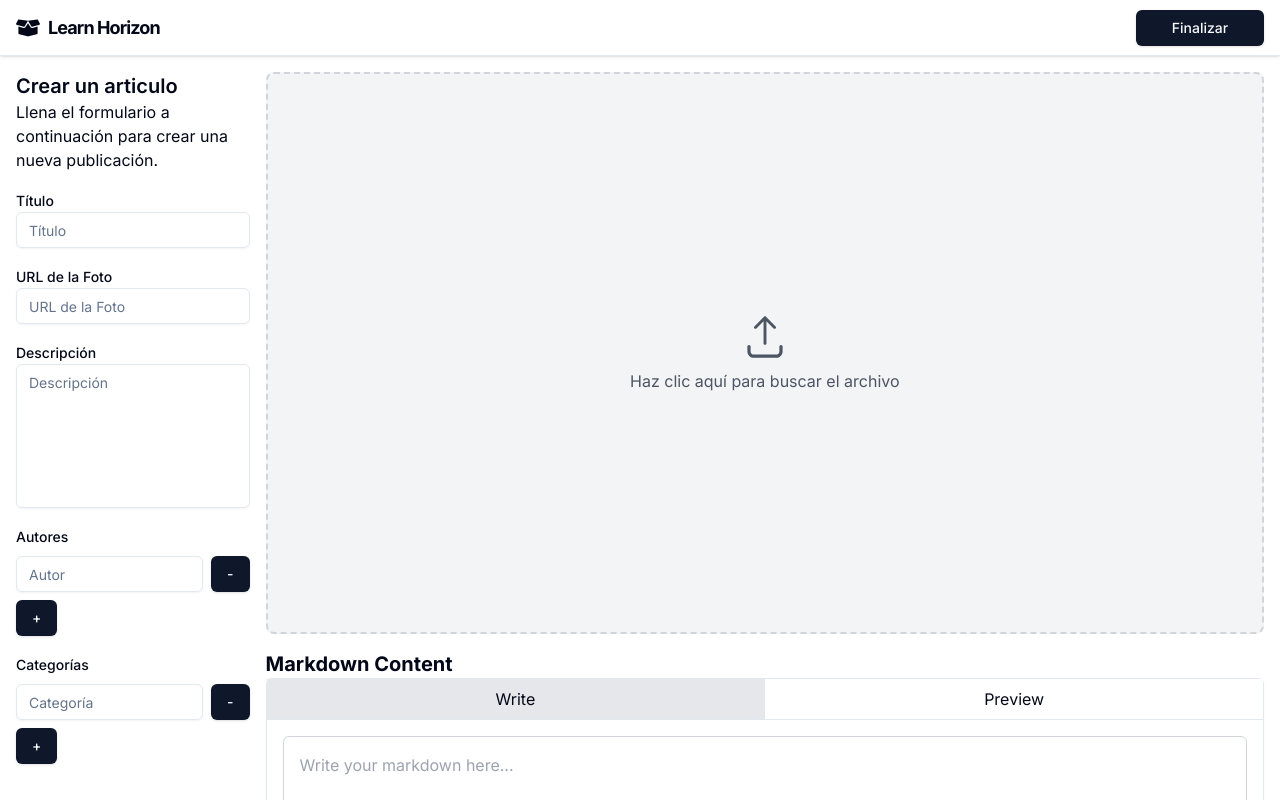
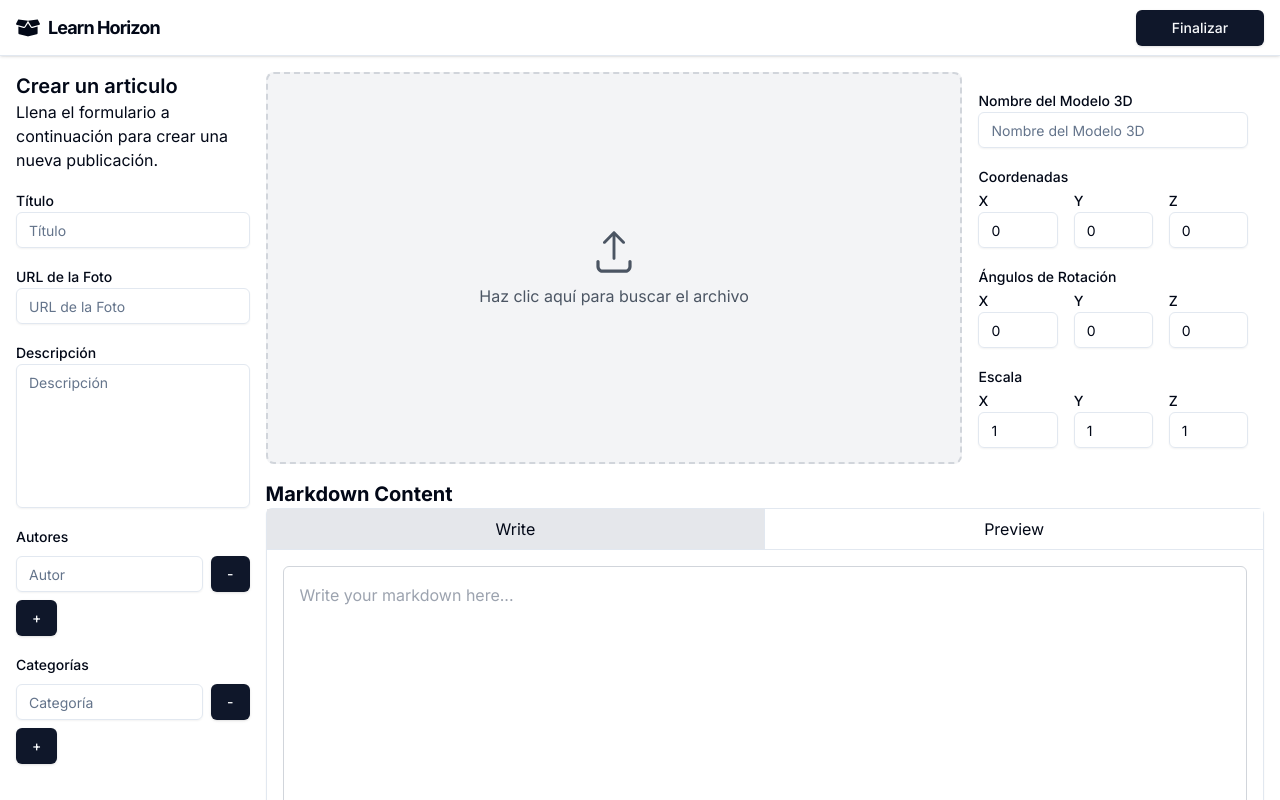
Before and after one commit to NewHorizon-AI/LearnHorizon-Frontend, a Next.js app: page /article/create in a window 1280 px wide. Shown: the top 800 px of the page. Built offline with nearby package versions, Linux system fonts and the light colour scheme.

Commit message:
Preparativos previos a revision 1

```diff
--- /dev/null
+++ b/src/modules/Create-Article/components/Above-content/ModelControllers.tsx
@@ -0,0 +1,95 @@
+'use client'
+
+import React from 'react'
+import { Label } from '@/components/ui/label'
+import { Input } from '@/components/ui/input'
+import useFormStore from '@/contexts/article/create-article/useFormStore'
+
+const ModelControllers: React.FC = () => {
+  const { objectName, coordinates, rotationAngles, scale, setField } =
+    useFormStore()
+
+  return (
+    <div className="space-y-4">
+      <div className="grid grid-cols-1 gap-4">
+        <div>
+          <Label htmlFor="objectName">Nombre del Modelo 3D</Label>
+          <Input
+            id="objectName"
+            type="text"
+            value={objectName}
+            onChange={(e) => {
+              setField('objectName', e.target.value)
+            }}
+            placeholder="Nombre del Modelo 3D"
+          />
+        </div>
+        <div>
+          <Label>Coordenadas</Label>
+          <div className="flex space-x-4">
+            {['X', 'Y', 'Z'].map((axis, index) => (
+              <div key={axis} className="flex-1">
+                <Label htmlFor={`coordinates-${axis}`}>{axis}</Label>
+                <Input
+                  id={`coordinates-${axis}`}
+                  type="number"
+                  value={coordinates[index]}
+                  onChange={(e) => {
+                    const newValue = [...coordinates]
+                    newValue[index] = parseFloat(e.target.value)
+                    setField('coordinates', newValue)
+                  }}
+                  placeholder={axis}
+                />
+              </div>
+            ))}
+          </div>
+        </div>
+        <div>
+          <Label>Ángulos de Rotación</Label>
+          <div className="flex space-x-4">
+            {['X', 'Y', 'Z'].map((axis, index) => (
+              <div key={axis} className="flex-1">
+                <Label htmlFor={`rotationAngles-${axis}`}>{axis}</Label>
+                <Input
+                  id={`rotationAngles-${axis}`}
+                  type="number"
+                  value={rotationAngles[index]}
+                  onChange={(e) => {
+                    const newValue = [...rotationAngles]
+                    newValue[index] = parseFloat(e.target.value)
+                    setField('rotationAngles', newValue)
+                  }}
+                  placeholder={axis}
+                />
+              </div>
+            ))}
+          </div>
+        </div>
+        <div>
+          <Label>Escala</Label>
+          <div className="flex space-x-4">
+            {['X', 'Y', 'Z'].map((axis, index) => (
+              <div key={axis} className="flex-1">
+                <Label htmlFor={`scale-${axis}`}>{axis}</Label>
+                <Input
+                  id={`scale-${axis}`}
+                  type="number"
+                  value={scale[index]}
+                  onChange={(e) => {
+                    const newValue = [...scale]
+                    newValue[index] = parseFloat(e.target.value)
+                    setField('scale', newValue)
+                  }}
+                  placeholder={axis}
+                />
+              </div>
+            ))}
+          </div>
+        </div>
+      </div>
+    </div>
+  )
+}
+
+export default ModelControllers
--- a/src/modules/Create-Article/components/ManageArticlePage.tsx
+++ b/src/modules/Create-Article/components/ManageArticlePage.tsx
@@ -1,7 +1,7 @@
 import React from 'react'
 
 import ArticleFormData from './Left-SideBar/ArticleFormData'
-// import Model3DInputs from './Above-content/_ArticleModel3DControls'
+import ModelControllers from './Above-content/ModelControllers'
 import ArticleMarkdown from './Below-Content/ArticleMarkdown'
 import UploadModel from '@/modules/Upload-Model/UploadModel'
 
@@ -21,10 +21,10 @@ const ManageArticlePage: React.FC = () => {
             <div className="aspect-video w-full h-full">
               <UploadModel />
             </div>
-            {/* Modelo 3D
+            {/* Modelo 3D */}
             <div className="hidden lg:flex w-1/2 p-4">
-              <Model3DInputs />
-            </div> */}
+              <ModelControllers />
+            </div>
           </div>
 
           {/* Contenido de Markdown */}
--- a/src/modules/Upload-Model/UploadModel.tsx
+++ b/src/modules/Upload-Model/UploadModel.tsx
@@ -3,7 +3,7 @@ import RenderFileHandler from './libs/RenderFileHandler'
 
 const Upload: React.FC = () => {
   return (
-    <div className="w-full h-full bg-gray-100 border-2 border-dashed border-gray-300 rounded-lg flex flex-col items-center justify-center">
+    <div className="w-full h-full ">
       <RenderFileHandler />
     </div>
   )
--- a/src/modules/Upload-Model/components/FileUpload.tsx
+++ b/src/modules/Upload-Model/components/FileUpload.tsx
@@ -6,6 +6,9 @@ import parseFile from '../libs/parseFile'
 
 // Importacion del estado de creacion de un articulo
 import useFormStore from '@/contexts/article/create-article/useFormStore'
+
+import { Input } from '@/components/ui/input'
+import { Label } from '@/components/ui/label'
 
 const FileUpload: React.FC = () => {
   const { setField } = useFormStore()
@@ -23,22 +26,19 @@ const FileUpload: React.FC = () => {
   }
 
   return (
-    <div className="w-full h-full">
-      <input
+    <div className="w-full h-full border-dashed border-gray-300 rounded-lg bg-gray-100 border-2 relative">
+      <Input
         type="file"
-        className="hidden"
+        className="w-full h-full absolute top-0 left-0 opacity-0 cursor-pointer"
         id="file-upload"
         onChange={handleFileChange}
       />
-      <label
-        htmlFor="file-upload"
-        className="cursor-pointer flex flex-col items-center justify-center h-full w-full"
-      >
+      <div className="flex flex-col items-center justify-center h-full w-full pointer-events-none">
         <UploadIcon className="w-12 h-12 text-gray-600" />
         <span className="mt-2 text-gray-600">
           Haz clic aquí para buscar el archivo
         </span>
-      </label>
+      </div>
     </div>
   )
 }
```
